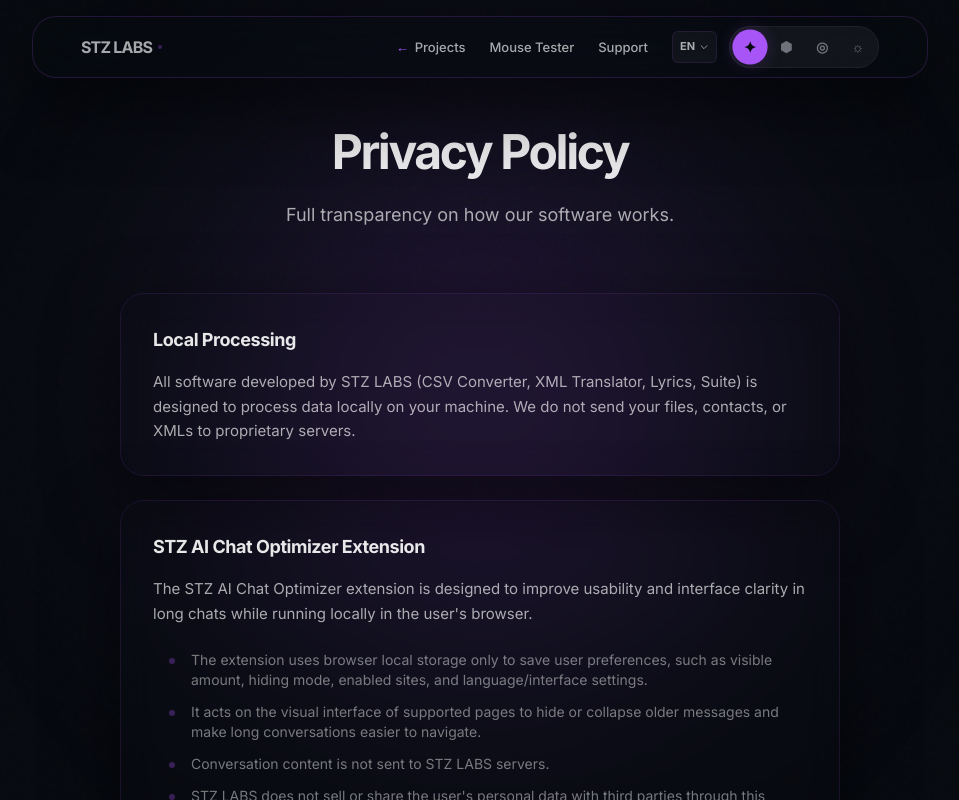
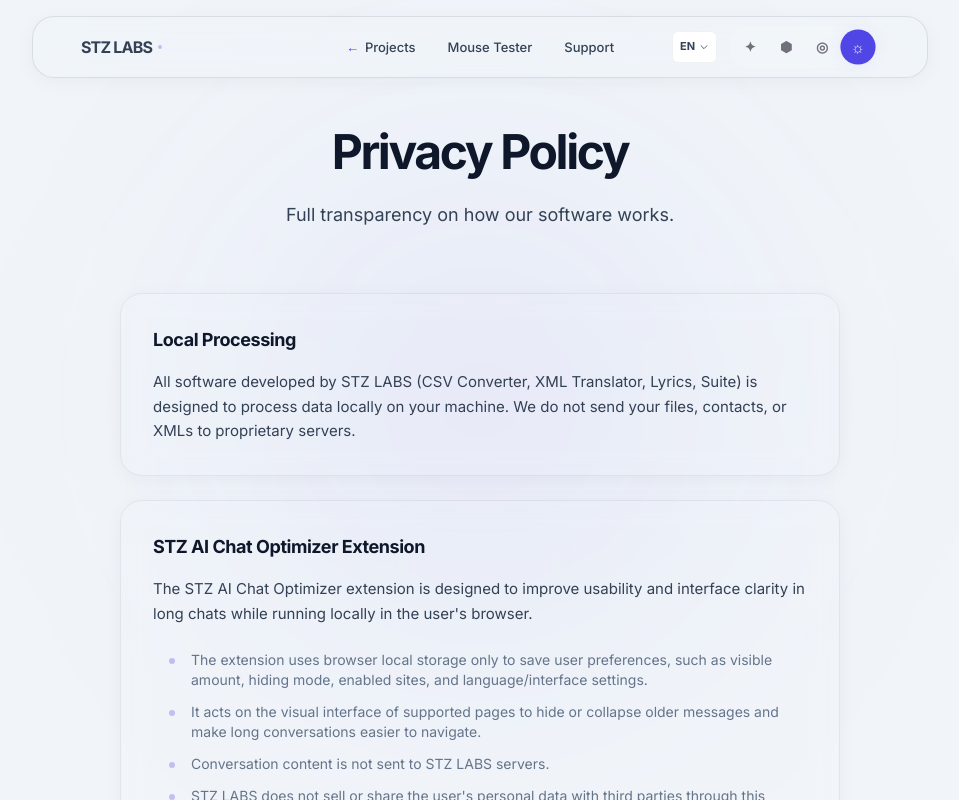
Before and after one commit to starzynhobr/stz-labs, a Next.js app: page /privacy in a window 1280 px wide. Shown: the top 800 px of the page, without its empty margins (160-1119 px from the left). Built offline with nearby package versions, Linux system fonts and the light colour scheme.

Commit message:
chore: harden navbar and dependencies

```diff
--- a/app/projects/[slug]/page.js
+++ b/app/projects/[slug]/page.js
@@ -76,12 +76,6 @@
                                 className="px-8"
                             >
                                 <a href={link.url} target="_blank" rel="noreferrer" style={link.style}>
-                                    {link.icon && (
-                                        <span
-                                            className="mr-2.5 flex items-center"
-                                            dangerouslySetInnerHTML={{ __html: link.icon }}
-                                        />
-                                    )}
                                     {link.labelKey ? (
                                         <TranslatedText as="span" i18nKey={link.labelKey} />
                                     ) : (
--- a/components/Navbar.js
+++ b/components/Navbar.js
@@ -26,13 +26,14 @@
     // Close language menu on click outside (desktop)
     useEffect(() => {
         const handleClickOutside = (event) => {
+            if (menuOpen) return; // Ignora no mobile para não conflitar com o botão do acordeão
             if (langRef.current && !langRef.current.contains(event.target)) {
                 setLangMenuOpen(false);
             }
         };
         document.addEventListener('mousedown', handleClickOutside);
         return () => document.removeEventListener('mousedown', handleClickOutside);
-    }, []);
+    }, [menuOpen]);
 
     // Close mobile menu with Escape
     useEffect(() => {
@@ -57,7 +58,7 @@
 
     return (
         <nav className="fixed top-4 inset-x-4 md:inset-x-auto md:left-1/2 md:-translate-x-1/2 md:w-full md:max-w-4xl z-[1000] bg-[var(--bg)]/40 backdrop-blur-xl border border-[var(--border-strong)] shadow-[var(--shadow)] rounded-[var(--radius-card)] transition-all duration-300">
-            <div className="flex items-center justify-between px-6 md:px-12 h-[60px]">
+            <div className="relative grid grid-cols-[1fr_auto] md:grid-cols-[1fr_auto_1fr] items-center px-6 md:px-12 h-[60px]">
                 {/* Logo */}
                 <Link
                     href="/"
@@ -86,7 +87,7 @@
                 <div
                     id="mobile-menu"
                     className={cn(
-                        "absolute md:static top-[calc(100%+12px)] left-0 right-0 p-5 md:p-0 bg-mobile-menu backdrop-blur-xl md:backdrop-blur-none border border-[var(--border-strong)] md:border-none rounded-[var(--radius-card)] md:rounded-none shadow-2xl md:shadow-none flex-col md:flex-row items-stretch md:items-center gap-6 md:gap-6 transition-all duration-300 z-50 origin-top",
+                        "absolute md:contents top-[calc(100%+12px)] left-0 right-0 p-5 md:p-0 bg-[var(--bg)] md:bg-transparent border border-[var(--border-strong)] md:border-none rounded-[var(--radius-card)] md:rounded-none shadow-2xl md:shadow-none flex-col md:flex-row items-stretch md:items-center gap-6 md:gap-6 transition-all duration-300 z-50 origin-top",
                         menuOpen ? "flex opacity-100 translate-y-0 visible" : "flex opacity-0 -translate-y-4 invisible md:visible md:opacity-100 md:translate-y-0 pointer-events-none md:pointer-events-auto"
                     )}
                 >
@@ -144,7 +145,7 @@
                         {/* Accordion Idioma */}
                         <div className="flex flex-col rounded-xl border border-[var(--border-subtle)] bg-[var(--surface-2)] overflow-hidden">
                             <button
-                                onClick={() => setLangMenuOpen(!langMenuOpen)}
+                                onClick={() => setLangMenuOpen((prev) => !prev)}
                                 aria-expanded={langMenuOpen}
                                 className="flex items-center justify-between p-3.5 focus-visible:outline-none focus-visible:ring-2 focus-visible:ring-[var(--accent)] hover:bg-[var(--surface)] transition-colors"
                             >
@@ -188,7 +189,7 @@
                     </div>
 
                     {/* Desktop Navigation Links */}
-                    <ul className="hidden md:flex items-center gap-6">
+                    <ul className="hidden md:flex md:col-start-2 md:row-start-1 items-center justify-center gap-8">
                         {navLinks.filter(l => !(l.href === '/' && pathname === '/')).map(link => (
                             <li key={link.href}>
                                 <Link
@@ -204,11 +205,11 @@
                     </ul>
 
                     {/* Controls Desktop */}
-                    <div className="hidden md:flex items-center gap-3">
+                    <div className="hidden md:flex md:col-start-3 md:row-start-1 md:justify-self-end items-center gap-3">
                         {/* Custom Language Selector Desktop */}
                         <div className="relative" ref={langRef}>
                             <button
-                                onClick={() => setLangMenuOpen(!langMenuOpen)}
+                                onClick={() => setLangMenuOpen((prev) => !prev)}
                                 className="bg-[var(--surface-2)] hover:bg-[var(--surface-3)] text-[var(--text-secondary)] hover:text-[var(--text-primary)] border border-[var(--border-subtle)] rounded-md text-[11px] font-bold w-[45px] h-8 flex items-center justify-center transition-all focus:outline-none focus:ring-2 focus:ring-[var(--accent)] uppercase"
                                 aria-label={t('nav.language')}
                                 aria-expanded={langMenuOpen}
--- a/components/TranslatedHtml.js
+++ b/components/TranslatedHtml.js
@@ -2,6 +2,19 @@
 
 import { createElement } from 'react';
 import { useLanguage } from '../context/LanguageContext';
+
+const renderStrongMarkup = (content) => {
+    if (!content) return null;
+
+    const parts = content.split(/(<strong>.*?<\/strong>)/g);
+
+    return parts.map((part, index) => {
+        const match = part.match(/^<strong>(.*?)<\/strong>$/);
+        if (!match) return part;
+
+        return createElement('strong', { key: index }, match[1]);
+    });
+};
 
 export default function TranslatedHtml({ as = 'span', i18nKey, className, ...props }) {
     const { t } = useLanguage();
@@ -10,7 +23,6 @@
     return createElement(as, {
         className,
         'data-i18n': i18nKey,
-        dangerouslySetInnerHTML: { __html: content },
         ...props,
-    });
+    }, renderStrongMarkup(content));
 }
--- a/context/LanguageContext.js
+++ b/context/LanguageContext.js
@@ -12,7 +12,7 @@
 const supportedLanguages = Object.keys(dictionaries);
 
 const LanguageContext = createContext({
-    lang: 'pt',
+    lang: 'en',
     setLang: () => {},
     t: (key) => key,
 });
@@ -23,13 +23,13 @@
 };
 
 export function LanguageProvider({ children }) {
-    const [lang, setLangState] = useState('pt');
+    const [lang, setLangState] = useState('en');
 
     useEffect(() => {
         if (typeof window === 'undefined') return;
         const savedLang = window.localStorage.getItem('lang');
         const browserLang = navigator.language.split('-')[0];
-        const initialLang = savedLang || (supportedLanguages.includes(browserLang) ? browserLang : 'pt');
+        const initialLang = savedLang || (supportedLanguages.includes(browserLang) ? browserLang : 'en');
         // eslint-disable-next-line react-hooks/set-state-in-effect
         setLangState(initialLang);
     }, []);
@@ -44,7 +44,7 @@
         setLangState(value);
     };
 
-    const dictionary = dictionaries[lang] || dictionaries.pt;
+    const dictionary = dictionaries[lang] || dictionaries.en;
     const t = (key) => getNestedValue(dictionary, key) || key;
 
     return <LanguageContext.Provider value={{ lang, setLang, t }}>{children}</LanguageContext.Provider>;
--- a/context/ThemeContext.js
+++ b/context/ThemeContext.js
@@ -8,7 +8,7 @@
  * Handles smooth transitions and persistence.
  */
 const ThemeContext = createContext({
-    theme: 'neon-core',
+    theme: 'light-mode',
     setTheme: () => {},
     themeList: [],
 });
@@ -16,13 +16,13 @@
 export const themes = ['neon-core', 'forge-grid', 'aurora-glass', 'light-mode'];
 
 export function ThemeProvider({ children }) {
-    const [theme, setThemeState] = useState('neon-core');
+    const [theme, setThemeState] = useState('light-mode');
     const [isSwitching, setIsSwitching] = useState(false);
 
     useEffect(() => {
         if (typeof window === 'undefined') return;
         const savedTheme = window.localStorage.getItem('theme');
-        const initialTheme = themes.includes(savedTheme) ? savedTheme : 'neon-core';
+        const initialTheme = themes.includes(savedTheme) ? savedTheme : 'light-mode';
         // eslint-disable-next-line react-hooks/set-state-in-effect
         setThemeState(initialTheme);
     }, []);
--- a/package.json
+++ b/package.json
@@ -12,7 +12,7 @@
     "@radix-ui/react-slot": "^1.2.4",
     "class-variance-authority": "^0.7.1",
     "clsx": "^2.1.1",
-    "next": "16.1.3",
+    "next": "^16.2.7",
     "react": "19.2.3",
     "react-dom": "19.2.3",
     "tailwind-merge": "^3.5.0"
@@ -23,7 +23,7 @@
     "@types/react": "^19",
     "@types/react-dom": "^19",
     "eslint": "^9",
-    "eslint-config-next": "16.1.3",
+    "eslint-config-next": "^16.2.7",
     "tailwindcss": "^4",
     "typescript": "^5"
   }
```
Also changed, not shown: 1 other file (tests, documents, lock files or other folders).
